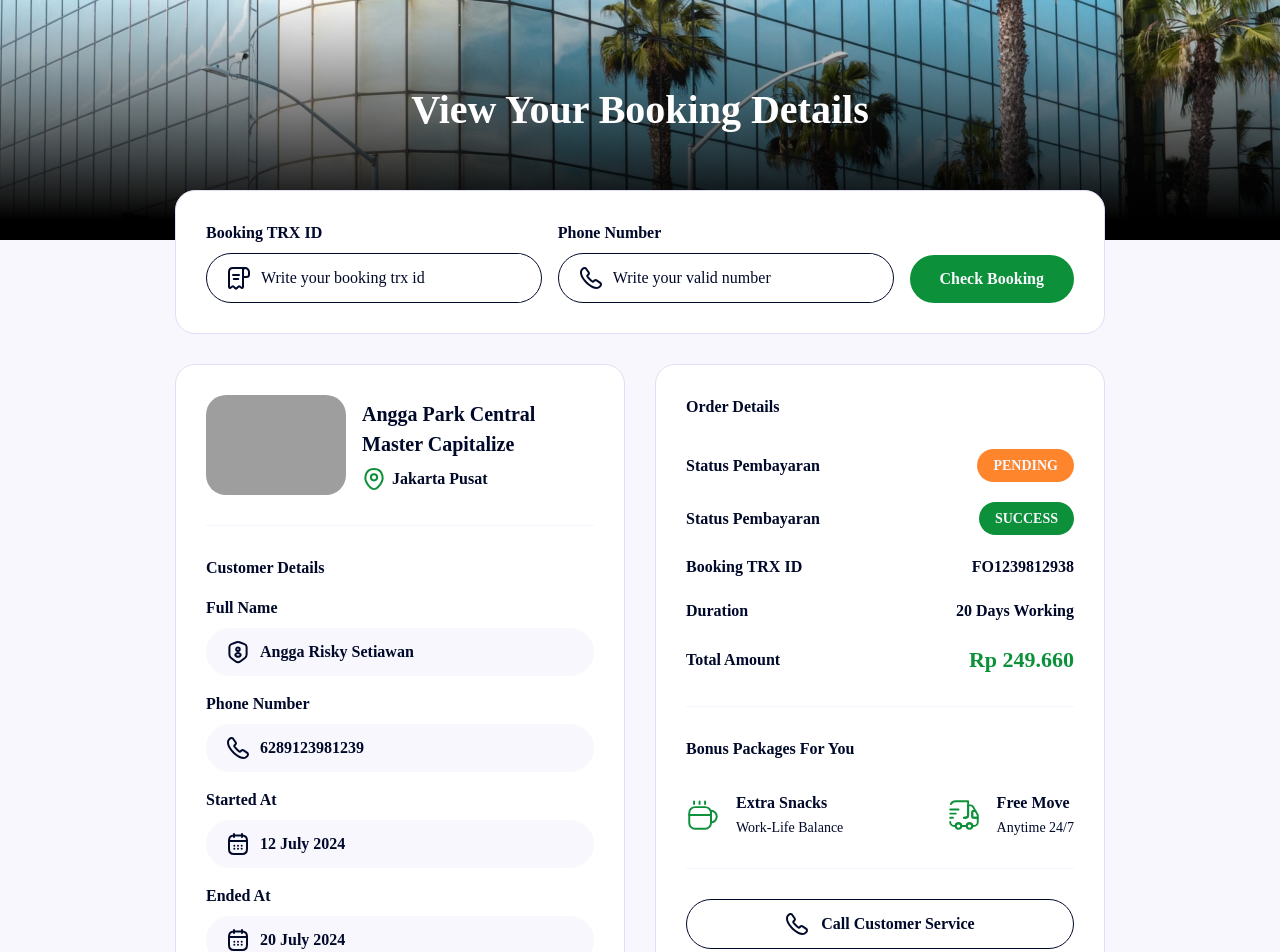
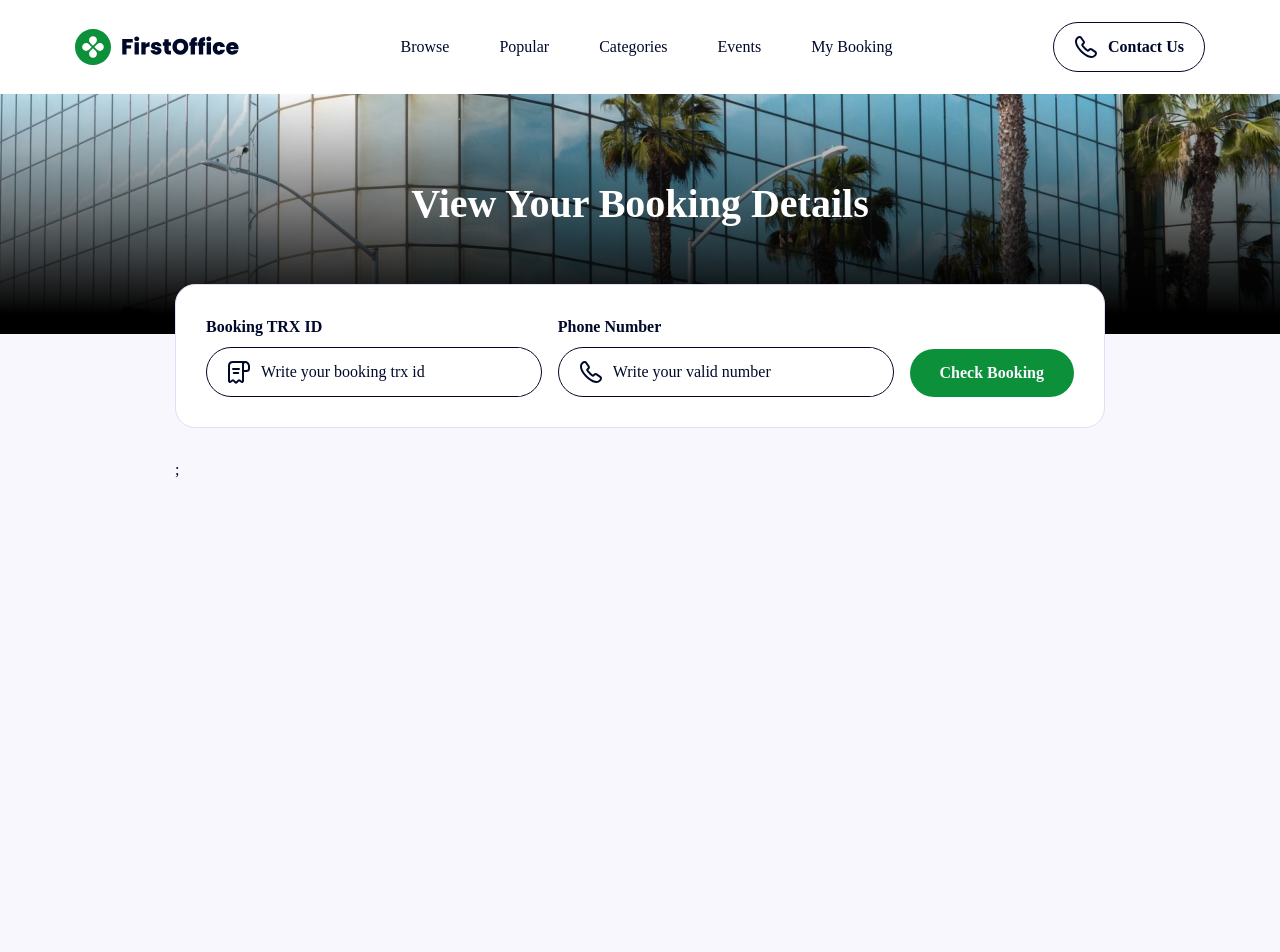
Before and after one commit to FatahRozaq/fe-rent-office-fath, a React (Vite) app: page /check-booking in a window 1280 px wide. Shown: the top 952 px of the page. After the commit the page ends 800 px from the top, so only its background shows below. Built offline with nearby package versions, Linux system fonts and the light colour scheme; grey boxes are pictures that could not be loaded.

Commit message:
Update check booking

```diff
--- a/src/pages/CheckBooking.tsx
+++ b/src/pages/CheckBooking.tsx
@@ -1,6 +1,79 @@
+import { useState } from "react";
+import Navbar from "../components/Navbar";
+import { z } from "zod";
+import { BookingDetails } from "../types/type";
+import { viewBookingSchema } from "../types/validationBooking";
+import axios from "axios";
+
 export default function CheckBooking() {
+  const [formData, setFormdata] = useState({
+    phone_number: "",
+    booking_trx_id: "",
+  });
+
+  const [formErrors, setFormErrors] = useState<z.ZodIssue[]>([]);
+  const [isLoading, setIsLoading] = useState(false);
+  const [bookingDetails, setBookingDetails] = useState<BookingDetails | null>(
+    null
+  );
+  const [error, setError] = useState<string | null>(null);
+  const baseUrl = "http://127.0.0.1:8000/storage/";
+
+  const handleChange = (e: React.ChangeEvent<HTMLInputElement>) => {
+    setFormdata({
+      ...formData,
+      [e.target.name]: e.target.value,
+    });
+  };
+
+  const handleSubmit = async (e: React.FormEvent) => {
+    e.preventDefault();
+
+    console.log("Validating form data...");
+    const validation = viewBookingSchema.safeParse(formData);
+
+    if (!validation.success) {
+      console.error("Validation errors:", validation.error.issues);
+      setFormErrors(validation.error.issues);
+      return;
+    }
+
+    console.log("Form data is valid. Submitting...", formData);
+
+    setIsLoading(true);
+
+    try {
+      const response = await axios.post(
+        "http://127.0.0.1:8000/api/check-booking",
+        {
+          ...formData,
+        },
+        {
+          headers: {
+            "X-API-KEY": "erfajkhjk13jkhjkiu12kljlkas",
+          },
+        }
+      );
+
+      console.log("We are checking your booking details:", response.data.data);
+
+      setBookingDetails(response.data.data);
+    } catch (error: unknown) {
+      if (axios.isAxiosError(error)) {
+        console.log("Error submitting form:", error.message);
+        setError(error.message);
+      } else {
+        console.error("Unexpected error:", error);
+        setError("An unexpected error occurred");
+      }
+    } finally {
+      setIsLoading(false);
+    }
+  };
+
   return (
     <>
+      <Navbar></Navbar>
       <div
         id="Banner"
         className="relative w-full h-[240px] flex items-center shrink-0 overflow-hidden -mb-[50px]"
@@ -20,13 +93,11 @@ export default function CheckBooking() {
         className="relative flex flex-col w-[930px] shrink-0 gap-[30px] mx-auto mb-[100px] z-20"
       >
         <form
-      action=""
+          onSubmit={handleSubmit}
           className="flex items-end rounded-[20px] border border-[#E0DEF7] p-[30px] gap-[16px] bg-white"
         >
           <div className="flex flex-col w-full gap-2">
-        <label className="font-semibold">
-          Booking TRX ID
-        </label>
+            <label className="font-semibold">Booking TRX ID</label>
             <div className="flex items-center rounded-full border border-[#000929] px-5 gap-[10px] transition-all duration-300 focus-within:ring-2 focus-within:ring-[#0D903A]">
               <img
                 src="/assets/images/icons/receipt-text-black.svg"
@@ -35,17 +106,20 @@ export default function CheckBooking() {
               />
               <input
                 type="text"
-            name="name"
+                name="booking_trx_id"
+                value={formData.booking_trx_id}
+                onChange={handleChange}
                 id="name"
                 className="appearance-none outline-none w-full py-3 font-semibold placeholder:font-normal placeholder:text-[#000929]"
                 placeholder="Write your booking trx id"
               />
             </div>
+            {formErrors.find((error) =>
+              error.path.includes("booking_trx_id")
+            ) && <p className="text-red-500">Booking trx id is required</p>}
           </div>
           <div className="flex flex-col w-full gap-2">
-        <label className="font-semibold">
-          Phone Number
-        </label>
+            <label className="font-semibold">Phone Number</label>
             <div className="flex items-center rounded-full border border-[#000929] px-5 gap-[10px] transition-all duration-300 focus-within:ring-2 focus-within:ring-[#0D903A]">
               <img
                 src="/assets/images/icons/call-black.svg"
@@ -54,33 +128,42 @@ export default function CheckBooking() {
               />
               <input
                 type="tel"
-            name="phone"
+                name="phone_number"
+                value={formData.phone_number}
+                onChange={handleChange}
                 id="phone"
                 className="appearance-none outline-none w-full py-3 font-semibold placeholder:font-normal placeholder:text-[#000929]"
                 placeholder="Write your valid number"
               />
             </div>
+            {formErrors.find((error) =>
+              error.path.includes("phone_number")
+            ) && <p className="text-red-500">Phone number is required</p>}
           </div>
           <button
+            disabled={isLoading}
             type="submit"
             className="flex items-center justify-center rounded-full p-[12px_30px] gap-3 bg-[#0D903A] font-bold text-[#F7F7FD]"
           >
-        <span className="text-nowrap">Check Booking</span>
+            <span className="text-nowrap">
+              {isLoading ? "Loading..." : "Check Booking"}
+            </span>
           </button>
         </form>
+        {bookingDetails && (
           <div id="Result" className="grid grid-cols-2 gap-[30px]">
             <div className="flex flex-col h-fit shrink-0 rounded-[20px] border border-[#E0DEF7] p-[30px] gap-[30px] bg-white">
               <div className="flex items-center gap-4">
                 <div className="flex shrink-0 w-[140px] h-[100px] rounded-[20px] overflow-hidden">
                   <img
-              src="/assets/images/thumbnails/thumbnail-details-4.png"
+                    src={`${baseUrl}${bookingDetails.office.thumbnail}`}
                     className="w-full h-full object-cover"
                     alt="thumbnail"
                   />
                 </div>
                 <div className="flex flex-col gap-2">
                   <p className="font-bold text-xl leading-[30px]">
-              Angga Park Central <br /> Master Capitalize
+                    {bookingDetails.office.name}
                   </p>
                   <div className="flex items-center gap-[6px]">
                     <img
@@ -88,7 +171,9 @@ export default function CheckBooking() {
                       className="w-6 h-6"
                       alt="icon"
                     />
-              <p className="font-semibold">Jakarta Pusat</p>
+                    <p className="font-semibold">
+                      {bookingDetails.office.city.name}
+                    </p>
                   </div>
                 </div>
               </div>
@@ -103,46 +188,42 @@ export default function CheckBooking() {
                       className="w-6 h-6"
                       alt="icon"
                     />
-              <p className="font-semibold">Angga Risky Setiawan</p>
+                    <p className="font-semibold">{bookingDetails.name}</p>
                   </div>
                 </div>
                 <div className="flex flex-col gap-2">
-            <h3 className="font-semibold">
-              Phone Number
-            </h3>
+                  <h3 className="font-semibold">Phone Number</h3>
                   <div className="flex items-center rounded-full px-5 py-3 gap-[10px] bg-[#F7F7FD]">
                     <img
                       src="/assets/images/icons/call-black.svg"
                       className="w-6 h-6"
                       alt="icon"
                     />
-              <p className="font-semibold">6289123981239</p>
+                    <p className="font-semibold">
+                      +{bookingDetails.phone_number}
+                    </p>
                   </div>
                 </div>
                 <div className="flex flex-col gap-2">
-            <h3 className="font-semibold">
-              Started At
-            </h3>
+                  <h3 className="font-semibold">Started At</h3>
                   <div className="flex items-center rounded-full px-5 py-3 gap-[10px] bg-[#F7F7FD]">
                     <img
                       src="/assets/images/icons/calendar-black.svg"
                       className="w-6 h-6"
                       alt="icon"
                     />
-              <p className="font-semibold">12 July 2024</p>
+                    <p className="font-semibold">{bookingDetails.started_at}</p>
                   </div>
                 </div>
                 <div className="flex flex-col gap-2">
-            <h3 className="font-semibold">
-              Ended At
-            </h3>
+                  <h3 className="font-semibold">Ended At</h3>
                   <div className="flex items-center rounded-full px-5 py-3 gap-[10px] bg-[#F7F7FD]">
                     <img
                       src="/assets/images/icons/calendar-black.svg"
                       className="w-6 h-6"
                       alt="icon"
                     />
-              <p className="font-semibold">20 July 2024</p>
+                    <p className="font-semibold">{bookingDetails.ended_at}</p>
                   </div>
                 </div>
               </div>
@@ -161,30 +242,36 @@ export default function CheckBooking() {
             <div className="flex flex-col h-fit shrink-0 rounded-[20px] border border-[#E0DEF7] p-[30px] gap-[30px] bg-white">
               <h2 className="font-bold">Order Details</h2>
               <div className="flex flex-col gap-5">
+                {bookingDetails.is_paid ? (
+                  <div className="flex items-center justify-between">
+                    <p className="font-semibold">Status Pembayaran</p>
+                    <p className="rounded-full w-fit p-[6px_16px] bg-[#0D903A] font-bold text-sm leading-[21px] text-[#F7F7FD]">
+                      SUCCESS
+                    </p>
+                  </div>
+                ) : (
                   <div className="flex items-center justify-between">
                     <p className="font-semibold">Status Pembayaran</p>
                     <p className="rounded-full w-fit p-[6px_16px] bg-[#FF852D] font-bold text-sm leading-[21px] text-[#F7F7FD]">
                       PENDING
                     </p>
                   </div>
-          <div className="flex items-center justify-between">
-            <p className="font-semibold">Status Pembayaran</p>
-            <p className="rounded-full w-fit p-[6px_16px] bg-[#0D903A] font-bold text-sm leading-[21px] text-[#F7F7FD]">
-              SUCCESS
-            </p>
-          </div>
+                )}
+
                 <div className="flex items-center justify-between">
                   <p className="font-semibold">Booking TRX ID</p>
-            <p className="font-bold">FO1239812938</p>
+                  <p className="font-bold">{bookingDetails.booking_trx_id}</p>
                 </div>
                 <div className="flex items-center justify-between">
                   <p className="font-semibold">Duration</p>
-            <p className="font-bold">20 Days Working</p>
+                  <p className="font-bold">
+                    {bookingDetails.duration} Days Working
+                  </p>
                 </div>
                 <div className="flex items-center justify-between">
                   <p className="font-semibold">Total Amount</p>
                   <p className="font-bold text-[22px] leading-[33px] text-[#0D903A]">
-              Rp 249.660
+                    Rp {bookingDetails.total_amount.toLocaleString("id")}
                   </p>
                 </div>
               </div>
@@ -228,8 +315,9 @@ export default function CheckBooking() {
               </a>
             </div>
           </div>
+        )}
+        ;
       </section>
     </>
-
-    )
+  );
 }
```
Lines whose indentation alone changed are shown as unchanged.
